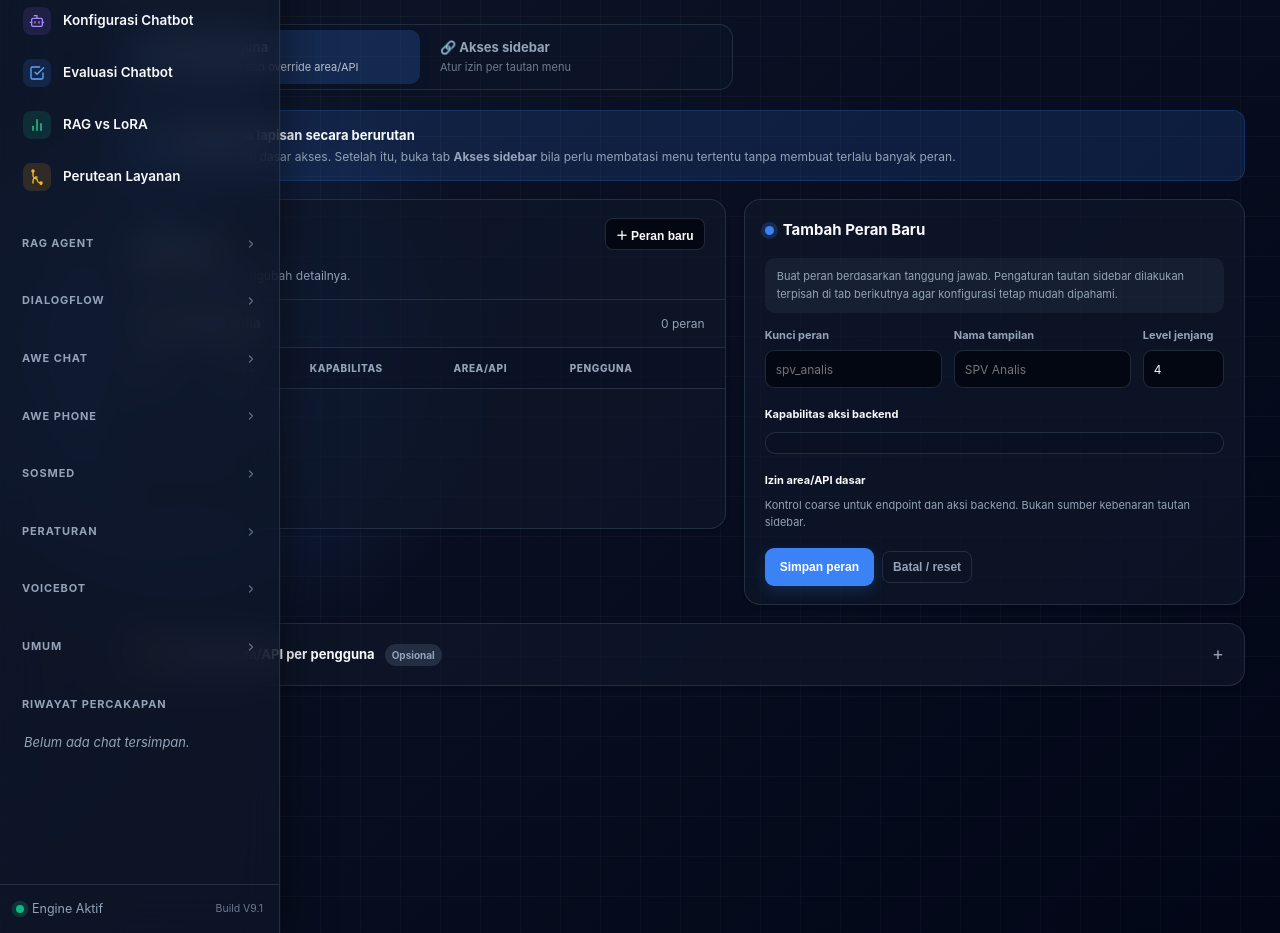
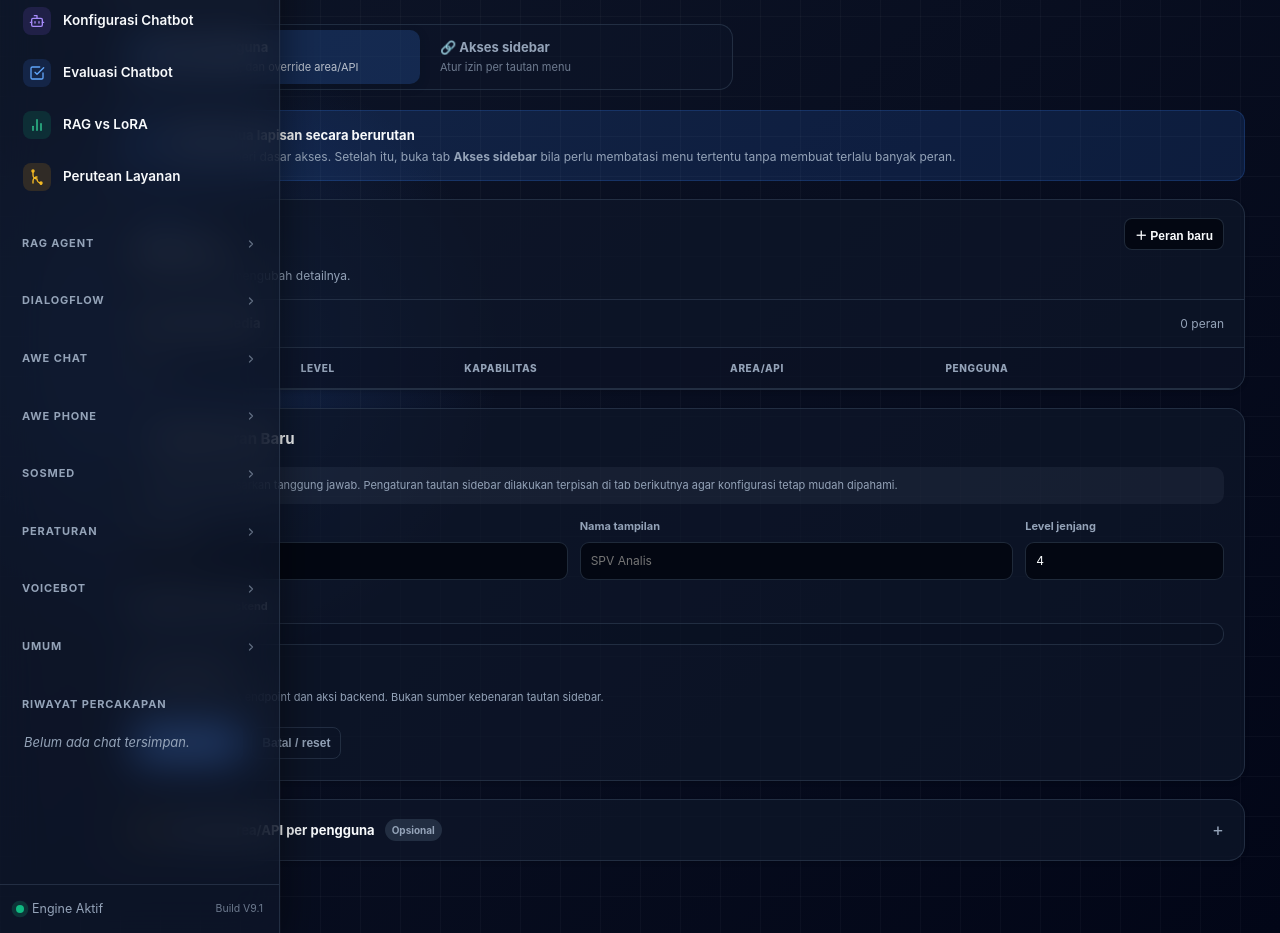
Before and after one commit to somesouls/camerad, a Python web app: template templates/akses.html in a window 1280 px wide. Shown: the part 224-1157 px from the top of the page. Run offline with Jinja, Linux system fonts and the light colour scheme; the template is opened without the code that fills it, so the values that code supplies are empty.

Commit message:
Pisahkan tabel Langkah 1 halaman Kelola Akses (#122)
Buat tabel daftar peran full-width dan pertahankan keterbacaan kolom di layar sempit.

```diff
--- a/templates/akses.html
+++ b/templates/akses.html
@@ -29,9 +29,10 @@
 .panel-head p { margin:4px 0 0; color:var(--text-muted); font-size:12px; line-height:1.5; }
 .panel-head .panel-kicker { margin-bottom:5px; color:var(--accent); font-size:10px; font-weight:800; letter-spacing:.09em; text-transform:uppercase; }
 .panel-body { padding:18px 20px; }
-.role-layout { display:grid; grid-template-columns:minmax(0,1.1fr) minmax(360px,.9fr); gap:18px; align-items:start; }
-.role-list-card { min-height:330px; }
-.role-editor-card { position:sticky; top:18px; }
+.role-layout { display:block; }
+.role-list-card { min-height:0; margin-bottom:18px; }
+.role-list-card table { min-width:760px; }
+.role-editor-card { position:static; }
 .table-toolbar { display:flex; align-items:center; justify-content:space-between; gap:12px; padding:13px 20px; border-bottom:1px solid var(--panel-border); color:var(--text-muted); font-size:12px; }
 .table-toolbar strong { color:var(--text-main); font-size:13px; }
 .table-scroll { overflow-x:auto; }
```
